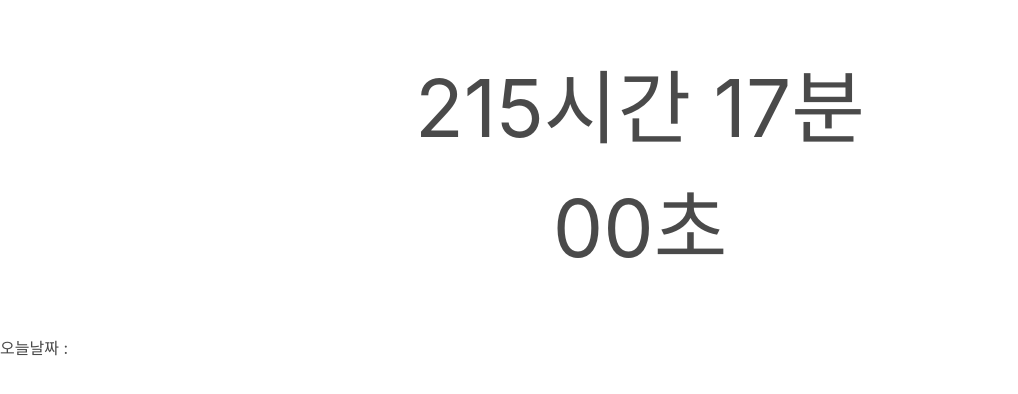
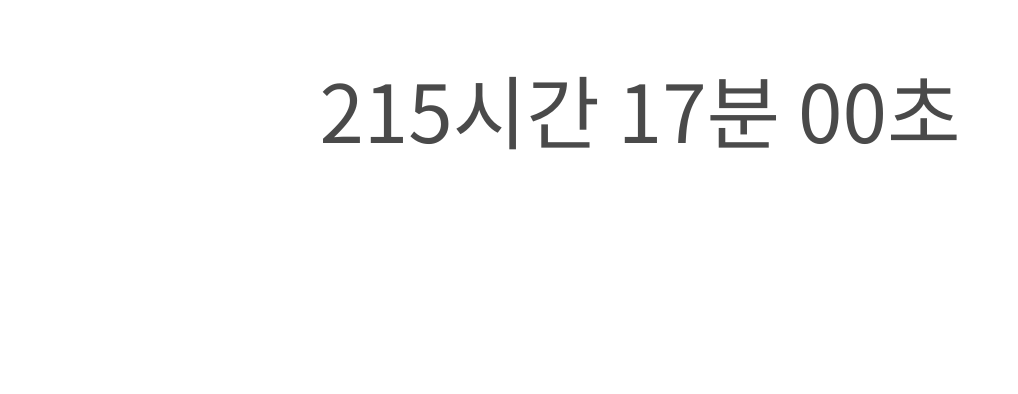
Before and after one commit to kys6879/hello-nonsan, an Angular app: page / in a window 1280 px wide. Shown: the top 394 px of the page, without its empty margins (0-1018 px from the left). Built offline with nearby package versions, Linux system fonts and the light colour scheme.

Commit message:
add font

```diff
--- a/src/app/app.component.html
+++ b/src/app/app.component.html
@@ -1,5 +1 @@
 <app-counter #counter></app-counter>
-
-<div>
-  오늘날짜 : {{today}}
-</div>
--- a/src/app/counter/counter.component.html
+++ b/src/app/counter/counter.component.html
@@ -1,7 +1,7 @@
 <section class="section">
   <div class="container">
     <div class="columns is-centered ">
-      <div class="column is-half">
+      <div class="column is-full">
         <div class="has-text-centered">
           <span style="font-size: 5rem;">
             {{currentValue}}
--- a/src/app/counter/counter.component.ts
+++ b/src/app/counter/counter.component.ts
@@ -65,10 +65,9 @@ export class CounterComponent implements OnInit {
 
     const formattedMinutes = (minutes > 9 ? minutes : '0' + minutes);
 
-    const seconds = v % 60;
+    const seconds = Math.floor(v % 60);
 
     const formattedSeconds = (seconds > 9 ? seconds : '0' + seconds);
-
 
     return `${hours}시간 ${formattedMinutes}분 ${formattedSeconds}초`;
 
--- a/src/index.html
+++ b/src/index.html
@@ -1,13 +1,18 @@
 <!doctype html>
 <html lang="en">
+
 <head>
   <meta charset="utf-8">
   <title>HelloNonsan</title>
   <base href="/">
   <meta name="viewport" content="width=device-width, initial-scale=1">
   <link rel="icon" type="image/x-icon" href="favicon.ico">
+  <link href="https://fonts.googleapis.com/css?family=Noto+Sans+KR&display=swap" rel="stylesheet">
+
 </head>
+
 <body>
   <app-root></app-root>
 </body>
+
 </html>
--- a/src/styles.css
+++ b/src/styles.css
@@ -1 +1,5 @@
 /* You can add global styles to this file, and also import other style files */
+html,
+body {
+  font-family: 'Noto Sans KR', sans-serif;
+}
```
